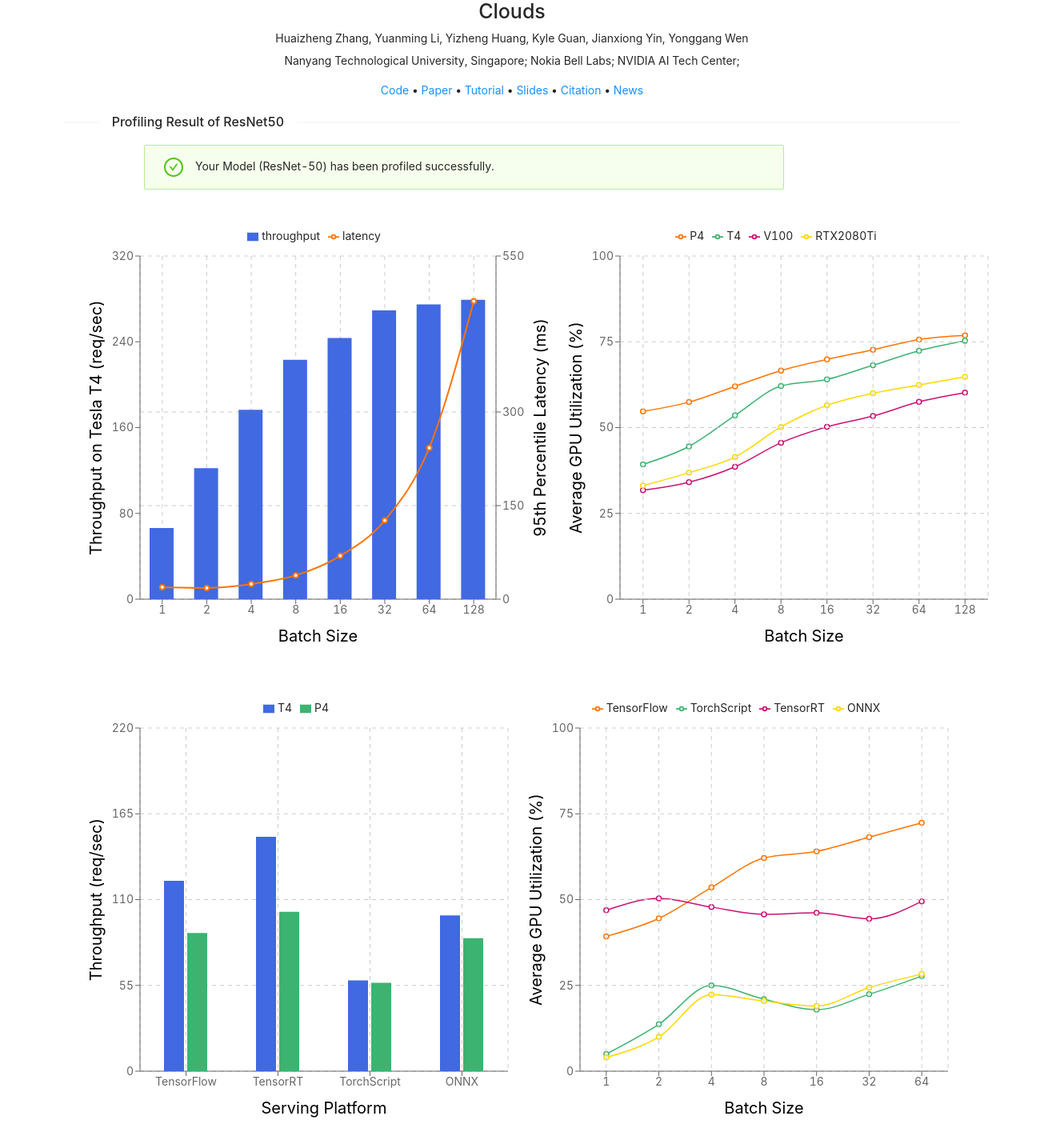
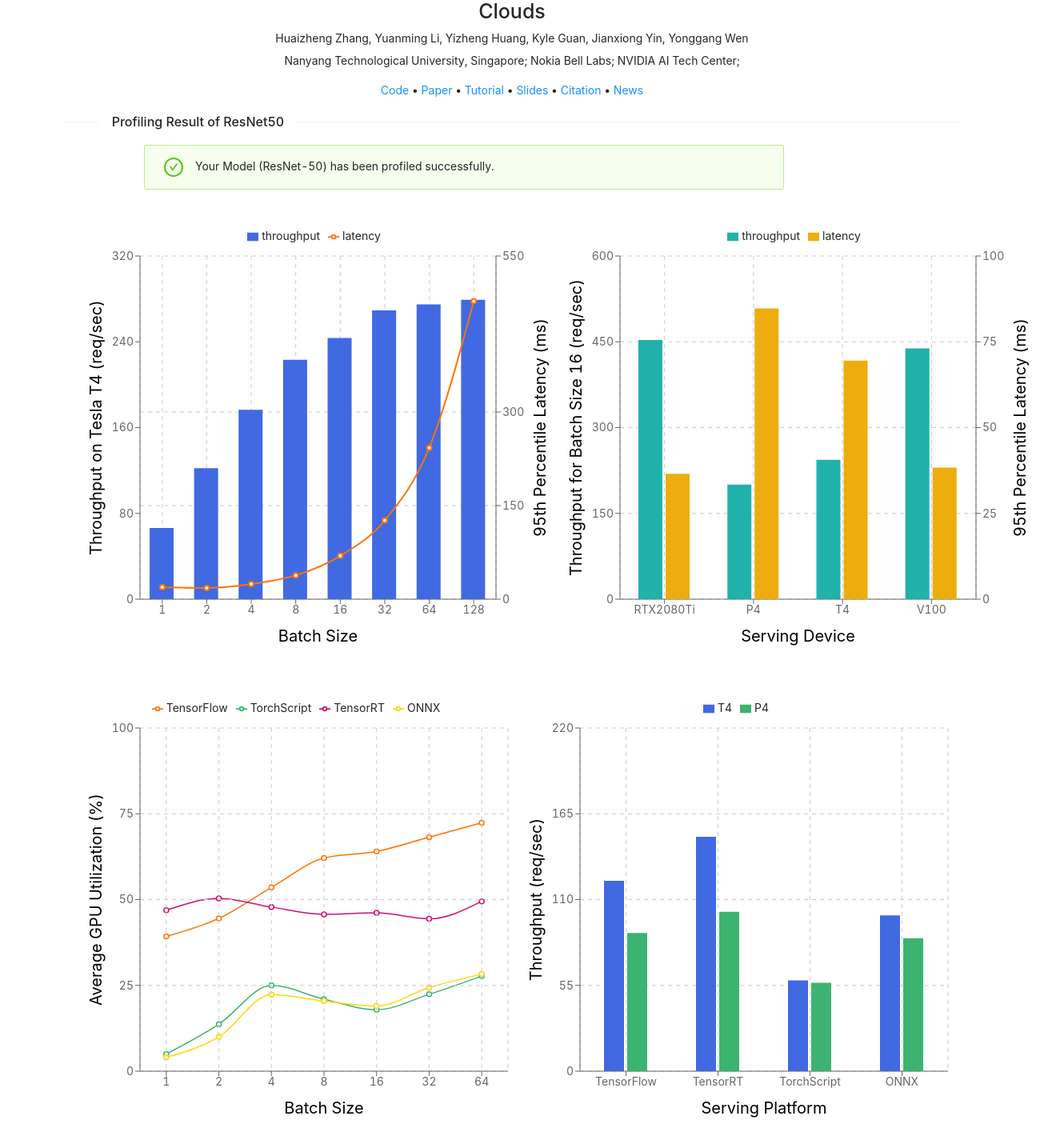
Before and after one commit to djhfhost4/djhfhost4.github.io, a React (Create React App) app: page / in a window 1280 px wide. Shown: the part 219-1654 px from the top of the page at 80% size, 1320 px wide, since content can reach past the window. Built offline with nearby package versions, Linux system fonts and the light colour scheme.

Commit message:
💄 ui:

```diff
--- a/src/App.js
+++ b/src/App.js
@@ -127,6 +127,67 @@ function App() {
                     />
                 </ComposedChart>
                 <ComposedChart
+                    width={600}
+                    height={550}
+                    data={DataClass.same_device_diff_gpu}
+                    margin={{
+                        top: 5,
+                        right: 20,
+                        left: 15,
+                        bottom: 50,
+                    }}
+                >
+                    <Legend verticalAlign="top" height={36} />
+                    <CartesianGrid stroke="#ccc" strokeDasharray="5 5" />
+                    <XAxis dataKey="gpu">
+                        <Label
+                            offset="-23"
+                            value="Serving Device"
+                            position="insideBottom"
+                            style={{ textAnchor: "middle", fontSize: 20 }}
+                        />
+                    </XAxis>
+                    <YAxis
+                        yAxisId="latency"
+                        orientation="right"
+                        type="number"
+                        domain={[0, 100]}
+                    >
+                        <Label
+                            value="95th Percentile Latency (ms)"
+                            position="insideRight"
+                            angle={-90}
+                            style={{ textAnchor: "middle", fontSize: 20 }}
+                        />
+                    </YAxis>
+                    <YAxis
+                        yAxisId="throughput"
+                        orientation="left"
+                        type="number"
+                        domain={[0, 600]}
+                    >
+                        <Label
+                            value="Throughput for Batch Size 16 (req/sec)"
+                            position="insideLeft"
+                            angle={-90}
+                            style={{ textAnchor: "middle", fontSize: 20 }}
+                        />
+                    </YAxis>
+                    <Tooltip />
+                    <Bar
+                        dataKey="throughput"
+                        barSize={30}
+                        fill="#20B2AA"
+                        yAxisId="throughput"
+                    />
+                    <Bar
+                        dataKey="latency"
+                        barSize={30}
+                        fill="#EEAD0E"
+                        yAxisId="latency"
+                    />
+                </ComposedChart>
+                {/* <ComposedChart
                     width={550}
                     height={550}
                     data={DataClass.smsd_dbs_util}
@@ -180,42 +241,9 @@ function App() {
                         />
                     </YAxis>
                     <Tooltip />
-                </ComposedChart>
+                </ComposedChart> */}
             </div>
             <div className="showDataClass">
-                <ComposedChart
-                    width={550}
-                    height={550}
-                    data={DataClass.dp_throughput_bs2}
-                    margin={{
-                        top: 5,
-                        right: 15,
-                        left: 15,
-                        bottom: 50,
-                    }}
-                >
-                    <Legend verticalAlign="top" height={36} />
-                    <CartesianGrid stroke="#ccc" strokeDasharray="5 5" />
-                    <XAxis dataKey="platform">
-                        <Label
-                            offset="-23"
-                            value="Serving Platform"
-                            position="insideBottom"
-                            style={{ textAnchor: "middle", fontSize: 20 }}
-                        />
-                    </XAxis>
-                    <YAxis orientation="left" type="number" domain={[0, 220]}>
-                        <Label
-                            value="Throughput (req/sec)"
-                            position="insideLeft"
-                            angle={-90}
-                            style={{ textAnchor: "middle", fontSize: 20 }}
-                        />
-                    </YAxis>
-                    <Tooltip />
-                    <Bar dataKey="T4" barSize={25} fill="#4169E1" />
-                    <Bar dataKey="P4" barSize={25} fill="#3CB371" />
-                </ComposedChart>
                 <ComposedChart
                     width={550}
                     height={550}
@@ -271,6 +299,39 @@ function App() {
                     </YAxis>
                     <Tooltip />
                 </ComposedChart>
+                <ComposedChart
+                    width={550}
+                    height={550}
+                    data={DataClass.dp_throughput_bs2}
+                    margin={{
+                        top: 5,
+                        right: 15,
+                        left: 15,
+                        bottom: 50,
+                    }}
+                >
+                    <Legend verticalAlign="top" height={36} />
+                    <CartesianGrid stroke="#ccc" strokeDasharray="5 5" />
+                    <XAxis dataKey="platform">
+                        <Label
+                            offset="-23"
+                            value="Serving Platform"
+                            position="insideBottom"
+                            style={{ textAnchor: "middle", fontSize: 20 }}
+                        />
+                    </XAxis>
+                    <YAxis orientation="left" type="number" domain={[0, 220]}>
+                        <Label
+                            value="Throughput (req/sec)"
+                            position="insideLeft"
+                            angle={-90}
+                            style={{ textAnchor: "middle", fontSize: 20 }}
+                        />
+                    </YAxis>
+                    <Tooltip />
+                    <Bar dataKey="T4" barSize={25} fill="#4169E1" />
+                    <Bar dataKey="P4" barSize={25} fill="#3CB371" />
+                </ComposedChart>
             </div>
         </div>
     );
--- a/src/data.js
+++ b/src/data.js
@@ -288,6 +288,33 @@ export const dp_throughput_bs2 = [
     },
 ];
 
+// batch size: 16
+// throughput: [453.16052573453123, 200.33322119189702, 243.6001193337727, 438.4617500493123]
+// latency: [36.53959035873414, 84.71701145172118, 69.5155143737793, 38.34927082061767]
+
+export const same_device_diff_gpu = [
+    {
+        gpu: "RTX2080Ti",
+        throughput: 453.16052573453123,
+        latency: 36.53959035873414,
+    },
+    {
+        gpu: "P4",
+        throughput: 200.33322119189702,
+        latency: 84.71701145172118,
+    },
+    {
+        gpu: "T4",
+        throughput: 243.6001193337727,
+        latency: 69.5155143737793,
+    },
+    {
+        gpu: "V100",
+        throughput: 438.4617500493123,
+        latency: 38.34927082061767,
+    },
+];
+
 // T4  avg_utils:
 //                 [  , , ],
 //                 [ , , ],
```
